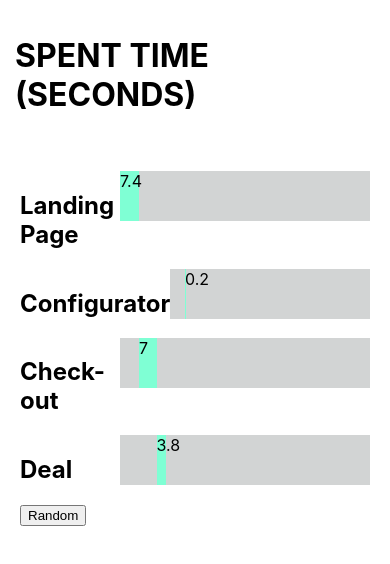
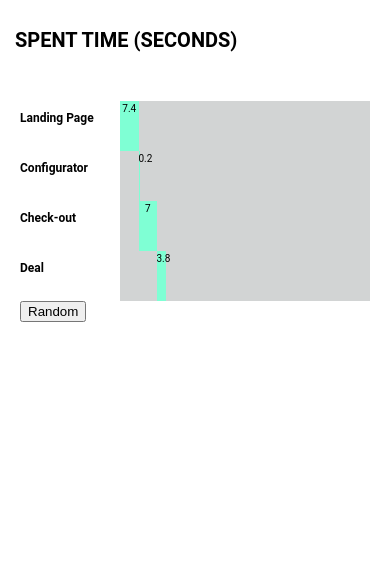
Before and after one commit to OlgaStakhova/stakhova230922, a React (Create React App) app: page / in a window 390 px wide. Shown: the top 564 px of the page. Built offline with nearby package versions, Linux system fonts and the light colour scheme.

Commit message:
refactoring styles

```diff
--- a/src/App.css
+++ b/src/App.css
@@ -1,6 +1,14 @@
+.App {
+  max-width: 1440px;
+  font-family: Roboto;
+  font-size: 16px;
+}
+
 .App-title {
   padding: 15px;
+
 }
+
 .diagramma {
   margin: 0 auto;
   padding: 20px;
@@ -8,6 +16,7 @@
 
 .fiel-title {
   flex-basis: 40%;
+  font-size: 20px;
 }
 
 .diagrammas-field {
@@ -27,4 +36,17 @@
   bottom: 0;
   height: 100%;
   background-color: aquamarine;
+  text-align: center;
+  line-height: 1.5
 }
+
+
+@media all and (max-width: 720px) {
+  .App {
+    font-size: 10px;
+  }
+  .fiel-title {
+    flex-basis: 40%;
+    font-size: 12px;
+  }
+}
```
Also changed, not shown: package.json (+6 -1 lines), src/App.tsx (+14 -14 lines), 2 other files (tests, documents, lock files or other folders).
